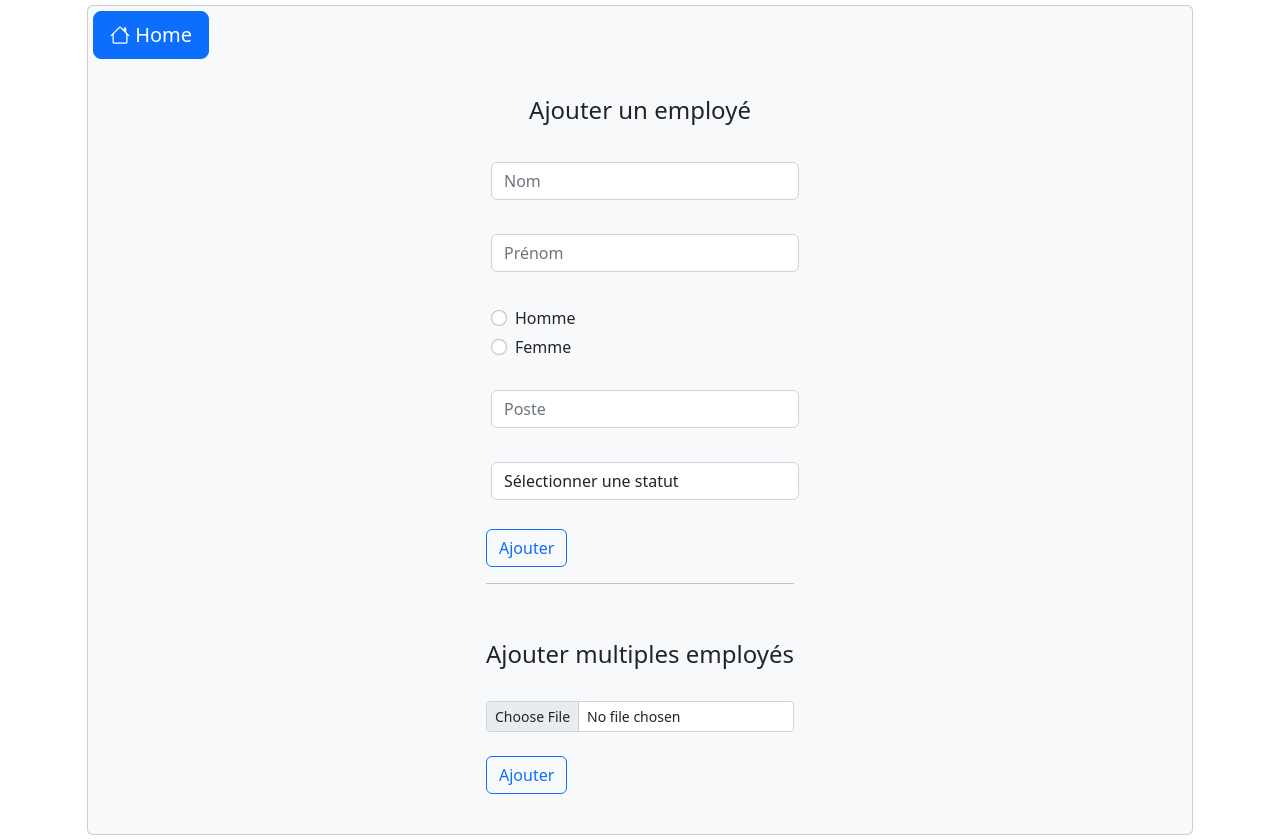
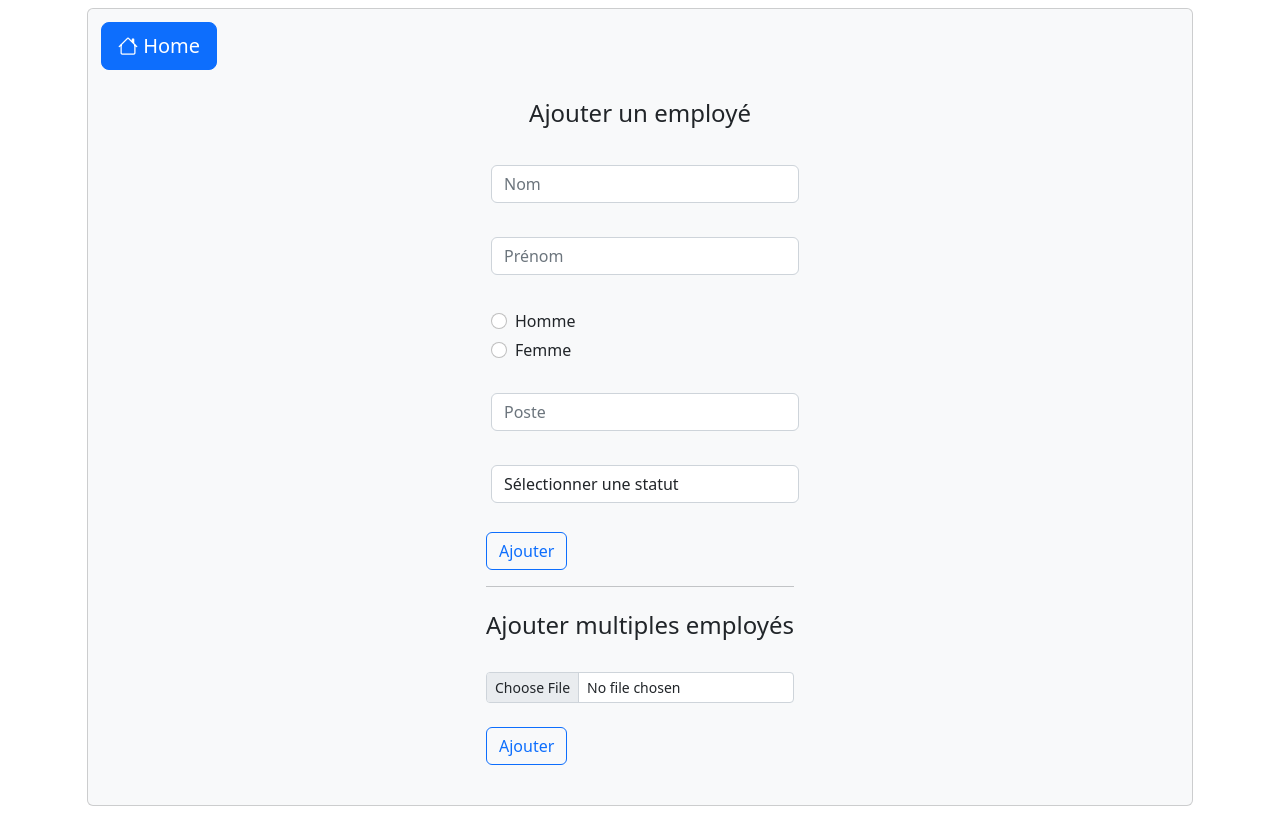
Before and after one commit to hamzamaach/gestionEmployees-MVC, a PHP site: page /gestion/add in a window 1280 px wide. After the commit the page ends 806 px from the top, so only its background shows below. Run offline with PHP 8.4, Linux system fonts and the light colour scheme; some libraries are stand-ins or nearby versions.

Commit message:
add some style

```diff
--- a/autoload.php
+++ b/autoload.php
@@ -4,7 +4,8 @@ require_once './bootstrap.php';
 
 spl_autoload_register('autoload');
 
-function autoload($class_name){
+function autoload($class_name)
+{
     $array_paths = array(
         'database/',
         'app/classes/',
@@ -12,7 +13,7 @@ function autoload($class_name){
         'controllers/'
     );
 
-    $parts = explode('\\',$class_name);
+    $parts = explode('\\', $class_name);
     $name = array_pop($parts);
 
     foreach ($array_paths as $path) {
@@ -23,4 +24,5 @@ function autoload($class_name){
     }
 
 }
+
 ?>
--- a/views/add.php
+++ b/views/add.php
@@ -11,54 +11,60 @@ if (isset($_FILES['excel']['name'])) {
 ?>
 
 <div class="container">
-    <div class="card bg-light">
+    <div class="card bg-light mt-2">
         <div>
-            <a href="<?php echo base?>home"
-               class="btn btn-primary btn-lg mm-3 "
+            <a href="<?php echo base ?>home"
+               class="btn btn-primary btn-lg mm-3 m-2"
                role="button" aria-disabled="true">
                 <i class="bi bi-house bi--md">
                 </i> Home</a>
         </div>
 
-        <article class="card-body mx-auto" style="max-width: 400px;">
-            <h4 class="card-title mt-3 text-center">Ajouter un employé</h4><br>
+        <article class="card-body mx-auto " style="max-width: 400px;">
+            <h4 class="card-title  text-center">Ajouter un employé</h4><br>
             <form method="post">
                 <div class="form-group input-group">
-                    <input name="nom" class="form-control" placeholder="Nom" type="text">
-                </div><br>
+                    <input name="nom" class="form-control" placeholder="Nom" type="text" required>
+                </div>
+                <br>
                 <div class="form-group input-group">
-                    <input name="prenom" class="form-control" placeholder="Prénom" type="text">
-                </div><br>
+                    <input name="prenom" class="form-control" placeholder="Prénom" type="text" required>
+                </div>
+                <br>
                 <div class="form-check">
-                    <input class="form-check-input" type="radio" name="sexe" value="Male" id="sexeH">
+                    <input class="form-check-input" type="radio" name="sexe" value="Homme" id="sexeH" required>
                     <label class="form-check-label" for="sexeH">
                         Homme
                     </label>
                 </div>
                 <div class="form-check">
-                    <input class="form-check-input" type="radio" value="Female" name="sexe" id="sexeF">
+                    <input class="form-check-input" type="radio" value="Femme" name="sexe" id="sexeF" required>
                     <label class="form-check-label" for="sexeF">
                         Femme
                     </label>
-                </div><br>
+                </div>
+                <br>
                 <div class="form-group input-group">
-                    <input name="poste" class="form-control" placeholder="Poste" type="text">
-                </div><br>
+                    <input name="poste" class="form-control" placeholder="Poste" type="text" required>
+                </div>
+                <br>
                 <div class="form-group input-group">
-                    <select class="form-control" name="statut">
-                        <option selected=""> Sélectionner une statut</option>
+                    <select class="form-control" name="statut" required>
+                        <option selected disabled> Sélectionner une statut</option>
                         <option value="1" class="bg-success">Active</option>
-                        <option value="0"  class="bg-danger">Non-Ative</option>
+                        <option value="0" class="bg-danger">Non-Ative</option>
                     </select>
-                </div><br>
+                </div>
+                <br>
                 <button name="add" class="btn btn-outline-primary m-auto">Ajouter</button>
             </form>
-            <hr><br>
-            <h4 class="card-title mt-3 text-center">Ajouter multiples employés</h4><br>
+            <hr>
+            <h4 class="card-title mt-4 text-center">Ajouter multiples employés</h4><br>
             <form action="#" method="post" enctype="multipart/form-data">
                 <input type="file" class="form-control form-control-sm" name="excel" required/><br>
                 <input type="submit" value="Ajouter" class="btn btn-outline-primary m-auto" name="excelS"/>
-            </form><br>
+            </form>
+            <br>
         </article>
     </div>
 </div>
--- a/views/includes/header.php
+++ b/views/includes/header.php
@@ -8,8 +8,52 @@
     <title>Gestion des Employes</title>
     <link rel="stylesheet" href="https://cdn.jsdelivr.net/npm/bootstrap-icons@1.3.0/font/bootstrap-icons.css">
     <link href="https://cdn.jsdelivr.net/npm/bootstrap@5.2.3/dist/css/bootstrap.min.css" rel="stylesheet"
-    integrity="sha384-rbsA2VBKQhggwzxH7pPCaAqO46MgnOM80zW1RWuH61DGLwZJEdK2Kadq2F9CUG65" crossorigin="anonymous">
+          integrity="sha384-rbsA2VBKQhggwzxH7pPCaAqO46MgnOM80zW1RWuH61DGLwZJEdK2Kadq2F9CUG65" crossorigin="anonymous">
     <link rel="stylesheet" href="https://cdnjs.cloudflare.com/ajax/libs/font-awesome/6.2.1/css/all.min.css">
     <link rel="stylesheet" href="./styles/style.css" type="text/css">
+    <style>
+        *{
+            margin: 0;
+            padding: 0;
+        }
+        table{
+            border-radius: 1rem;
+            max-width: 90%;
+            margin: 2rem auto;
+            border: #e6e6e7 1px solid;
+            overflow: hidden;
+            box-shadow: 0px 0px 6px #b3b3b3;
+            /*background: #dd4b39;*/
+        }
+        .table-hd{
+            color: white;
+        }
+        .table-hd th{
+            padding: 1rem 0;
+        }
+        .body{
+            background: #f8f9fa;
+            width: 100%;
+            height: 100%;
+        }
+    </style>
 </head>
 <body>
+<!--<nav-->
+<!--        class="bg-primary p-2">-->
+<!--    <div class="row">-->
+<!--        <div class="col-6">-->
+<!--            <a href="" class="btn btn-outline-white">Ajouter <i class="bi-person-plus-fill"></i></a>-->
+<!--        </div>-->
+<!--        <div class="col-4">-->
+<!--            <form method="post" class="float-right d-flex flex-row">-->
+<!--                <input type="search" name="search" placeholder="Rechercher" class="form-control"/>-->
+<!---->
+<!--                <button type="submit" name="find" class="btn btn-primary">-->
+<!--                    <i class="fas fa-search"></i>-->
+<!--                </button>-->
+<!--            </form>-->
+<!--        </div>-->
+<!--    </div>-->
+<!---->
+<!--</nav>-->
--- a/views/update.php
+++ b/views/update.php
@@ -12,11 +12,11 @@ if (isset($_POST['update'])) {
 ?>
 
 <div class="container">
-    <div class="card bg-light">
+    <div class="card bg-light mt-4">
 
         <div>
             <a href="<?php echo base ?>home"
-               class="btn btn-primary btn-lg mm-3 "
+               class="btn btn-primary btn-lg mm-3 m-2 "
                role="button" aria-disabled="true">
                 <i class="bi bi-house bi--md">
                 </i> Home</a>
@@ -91,7 +91,7 @@ if (isset($_POST['update'])) {
                     <select
                             class="form-control"
                             name="statut">
-                        <option selected=""> Sélectionner une statut</option>
+                        <option selected disabled> Sélectionner une statut</option>
                         <option
                             <?php echo $employe->statut ? 'selected' : ''; ?>
                                 value="1"
```
Also changed, not shown: app/classes/Redirect.php (+6 -4 lines), controllers/EmployesController.php (+5 -13 lines), views/home.php (+12 -11 lines).
